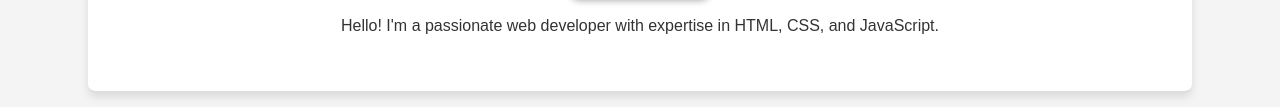
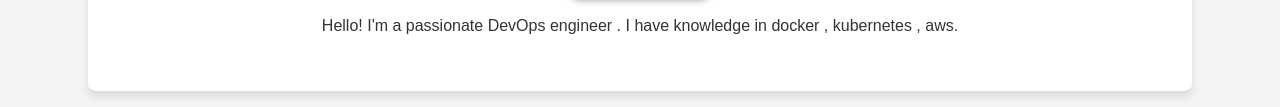
Before and after one commit to chandru-26/CODSOFT-, a plain HTML site: page TASK 1/index.html in a window 1280 px wide. Shown: the part 500-607 px from the top of the page. Drawn offline with Linux system fonts and the light colour scheme.

Commit message:
changed the about section

```diff
--- a/TASK 1/index.html
+++ b/TASK 1/index.html
@@ -16,8 +16,7 @@
     <section id="about">
       <img src="photo.jpg" alt="Your Photo" />
       <p>
-        Hello! I'm a passionate web developer with expertise in HTML, CSS, and
-        JavaScript.
+        Hello! I'm a passionate DevOps engineer . I have knowledge in docker , kubernetes , aws.
       </p>
     </section>
 
```
